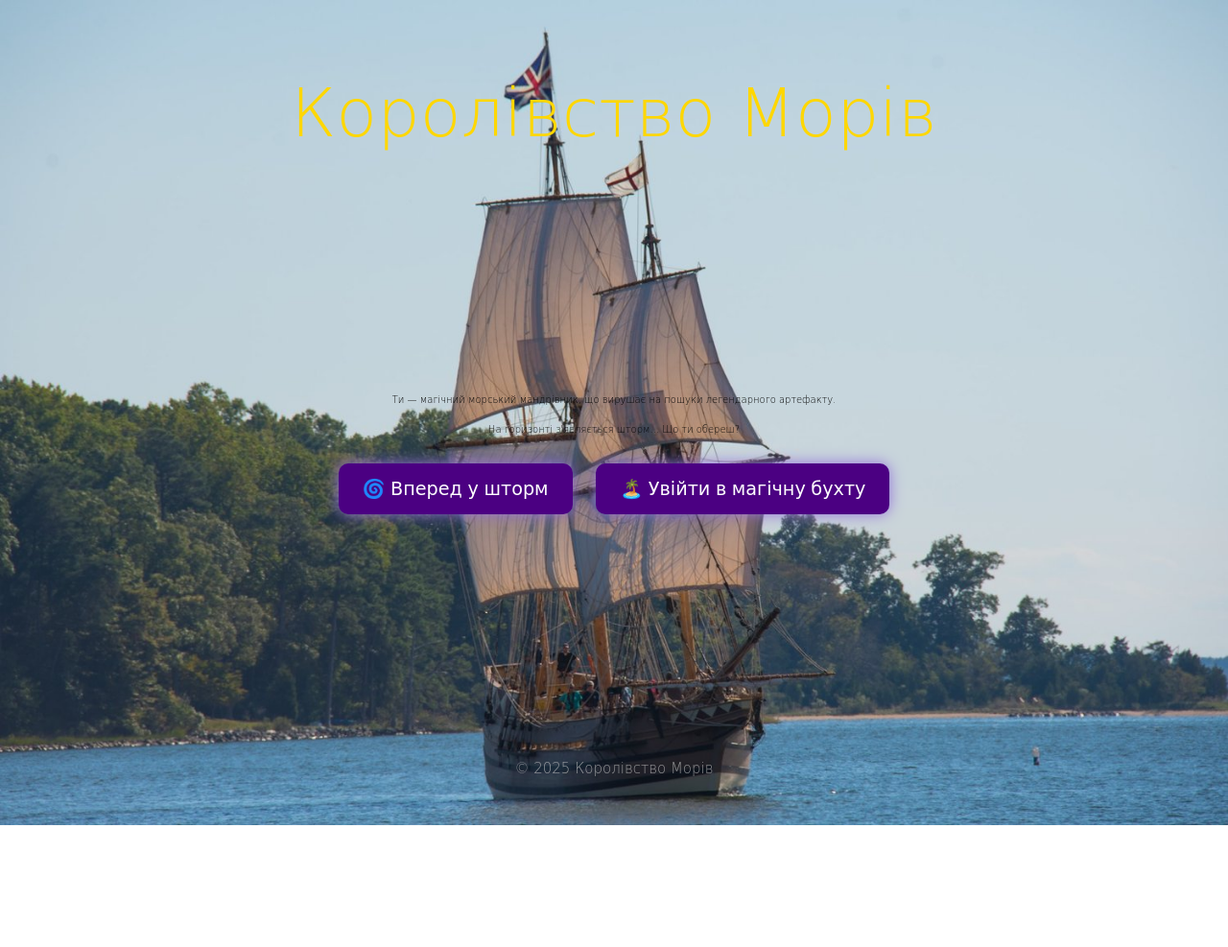
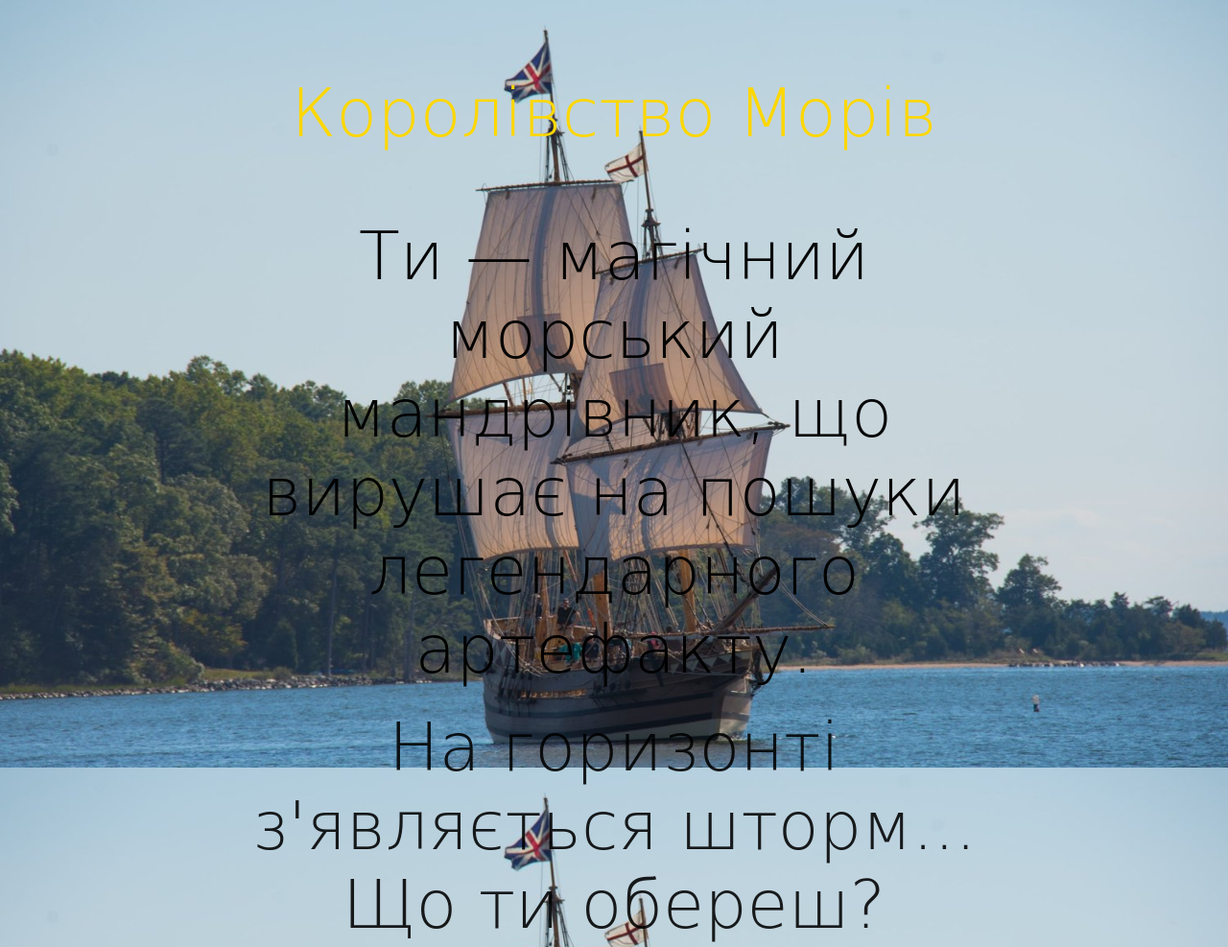
Before and after one commit to kbogdanm3/FANTASY, a plain HTML site: page index.html in a window 1280 px wide. Shown: the top 987 px of the page at 96% size. Before the commit the page ends 860 px from the top, so only its background shows below. Drawn offline with Linux system fonts and the light colour scheme; a web font is replaced by a local one.

Commit message:
Update styles.css

```diff
--- a/styles.css
+++ b/styles.css
@@ -54,19 +54,16 @@ body {
   .delay {
     animation-delay: 1s;
     color: black;
-    font-size: 10px;
   }
 
   .delay2 {
     animation-delay: 2s;
     color: black;
-    font-size: 10px;
   }
 
   .delay3 {
     animation-delay: 3s;
     color: wihte;
-    font-size: 15px;
   }
 
   @keyframes fadeIn {
```
